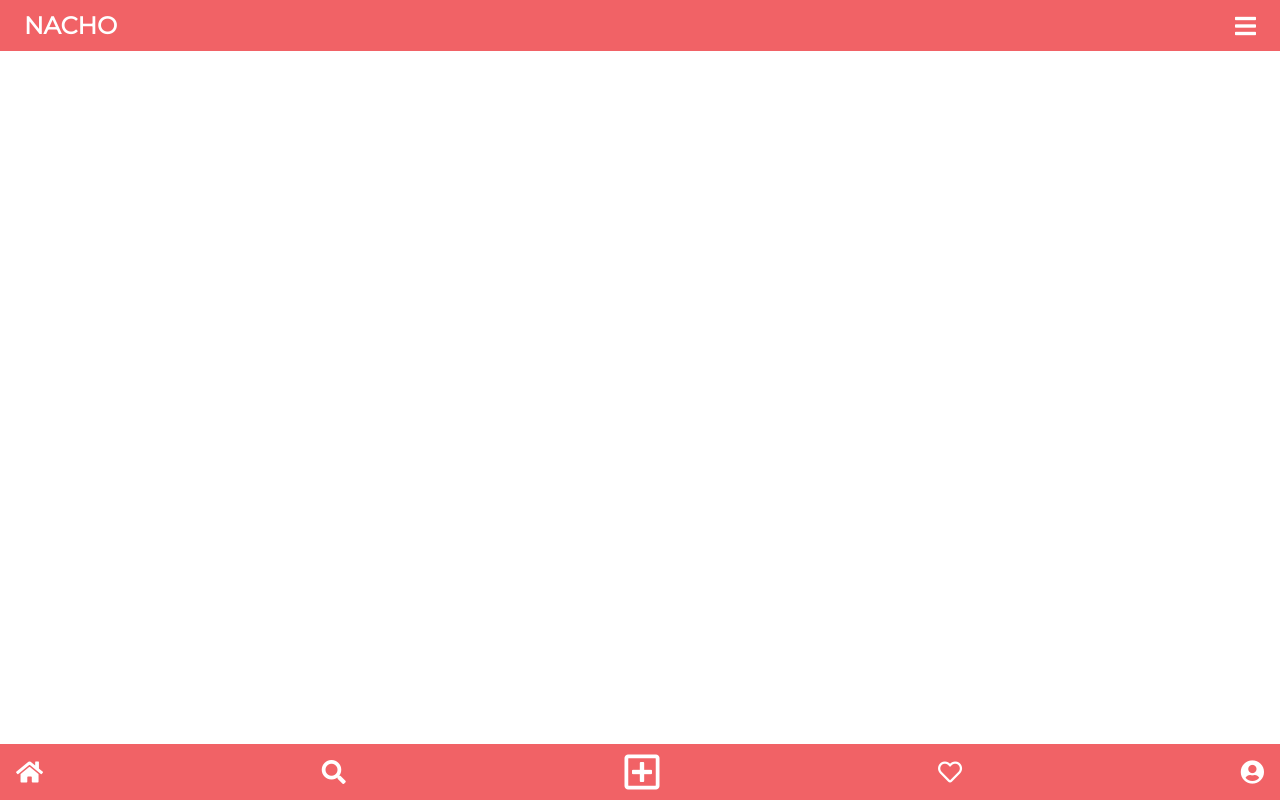
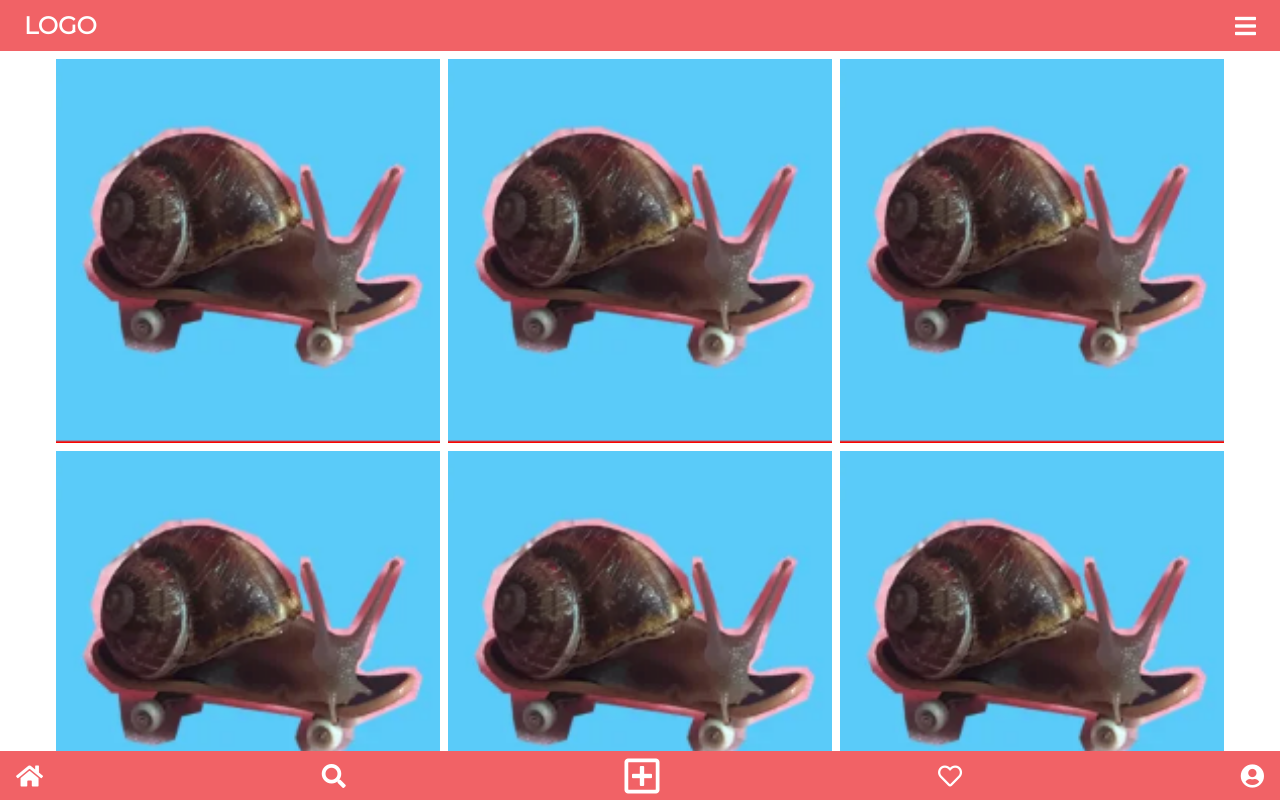
Before and after one commit to u4us/summative3, a React (Create React App) app in the folder niche-app/: page / in a window 1280 px wide. Built offline with nearby package versions, Linux system fonts and the light colour scheme.

Commit message:
minor edit to routes

```diff
--- a/niche-app/src/App.jsx
+++ b/niche-app/src/App.jsx
@@ -18,16 +18,16 @@ class App extends React.Component{
     return (
       <div className="app">
         <header>
-            <h2>NACHO</h2>
+            <h2>LOGO</h2>
             <i className="fas fa-bars"></i>
         </header>
 
         <div className="main">
           <Router>
-            <RouteDashboard path="home"/>
-            <RouteNav path="nav"/>
-            <RouteAddProduct path="addproduct"/>
-            <RouteProductDetails path="details"/>
+            <RouteDashboard path="/"/>
+            <RouteNav path="/nav"/>
+            <RouteAddProduct path="/addproduct"/>
+            <RouteProductDetails path="/details"/>
           </Router>
         </div>
 
```
Also changed, not shown: 1 other file (tests, documents, lock files or other folders).
